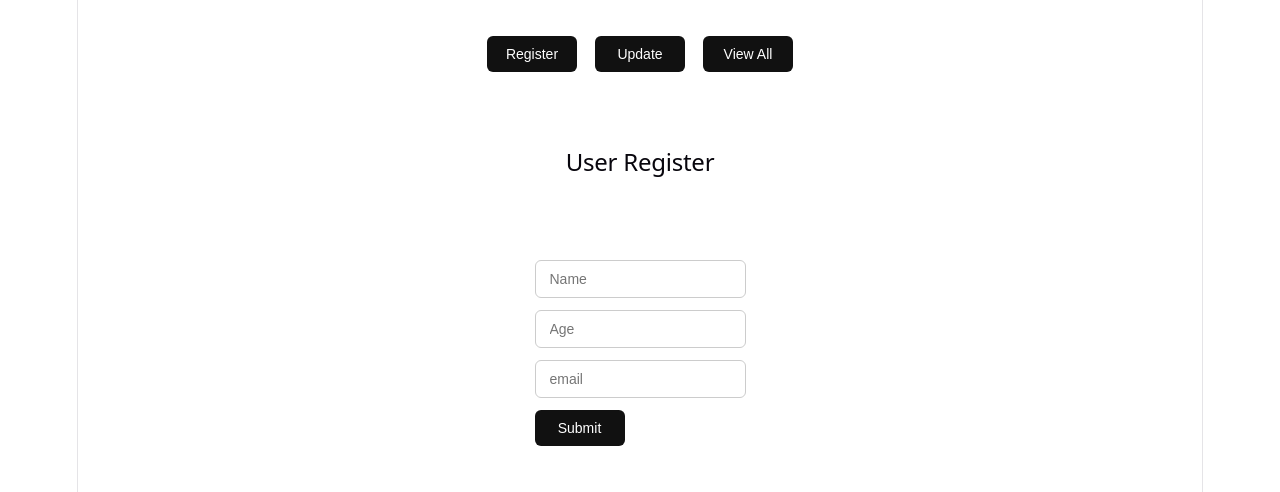
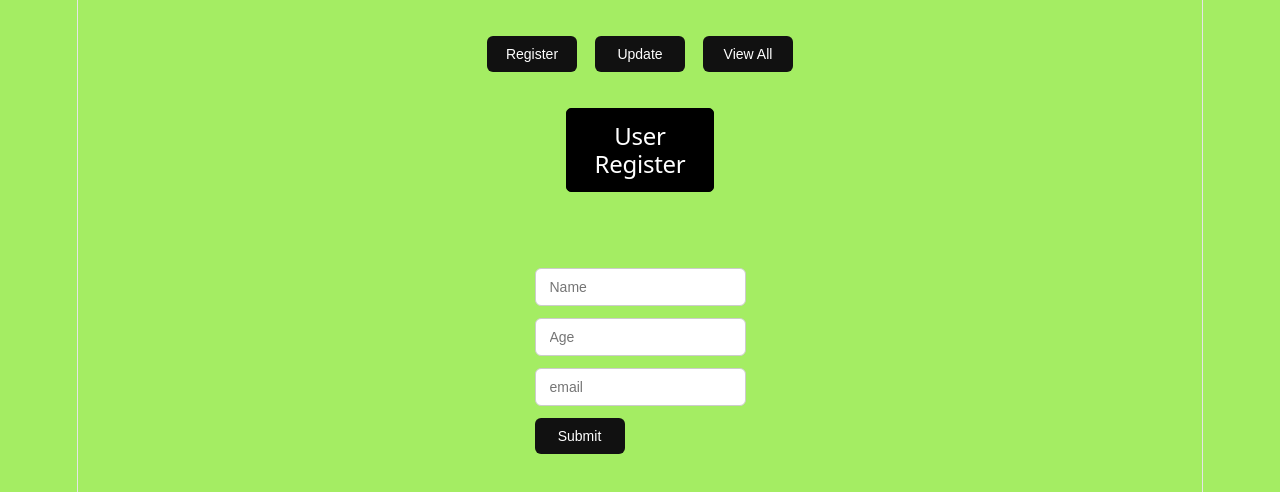
Before and after one commit to sal12321/frontend_registry, a React (Vite) app: page / in a window 1280 px wide. Shown: the top 492 px of the page. Built offline with nearby package versions, Linux system fonts and the light colour scheme.

Commit message:
adding css to pages

```diff
--- a/src/App.jsx
+++ b/src/App.jsx
@@ -51,8 +51,6 @@ function App() {
     {activePage==="view all" ?  <ViewAll  /> : ""}
     {/* {activePage==="register" ?  <Register /> : ""} */}
 
-
-    <h2></h2>
     </>
   )
 
--- a/src/CSS/Register.css
+++ b/src/CSS/Register.css
@@ -11,6 +11,16 @@ h2 {
   text-align: center;
   font-family: system-ui, sans-serif;
   margin-top: 40px;
+  color : white;
+  border : 1px solid black;
+  background-color: black;
+  width: 120px;
+  height: auto;
+  padding: 0.7rem;
+  margin: 0 auto;
+  border-radius: 5px;
+
+
 }
 
 input, button {
--- a/src/CSS/ViewAll.css
+++ b/src/CSS/ViewAll.css
@@ -1,5 +1,10 @@
 body {
     font-family: Arial, sans-serif;
+        margin: 0;
+    min-height: 100vh;
+    font-family: Arial, sans-serif;
+    background-color: #a4ed63;
+    color: #222;
 }
 
 h1 {
@@ -8,7 +13,12 @@ h1 {
 }
 
 ul {
-    max-width: 500px;
+   display: flex;
+    flex-wrap: wrap;
+    gap: 15px;
+    justify-content: center;
+
+    max-width: 800px;
     margin: 30px auto;
     padding: 0;
     list-style: none;
@@ -23,5 +33,17 @@ li {
 }
 
 li:hover {
-    background: #eaeaea;
+    background: #868686;
 }
+
+/* .container{
+    display: flex;
+    flex-direction: row;
+    gap: 1rem;
+
+    align-self: center;
+    width: 90%;
+    height: auto;
+    flex: 100 100px ;
+
+} */
--- a/src/component/ViewAll.jsx
+++ b/src/component/ViewAll.jsx
@@ -35,7 +35,7 @@ export default function ViewAll() {
         <>
         <h1>All Registered Users</h1>
 
-        <ul>
+        <ul className="container">
             {
                 Users.map((user) => {
                     return <li key = {user._id} >{user.name}</li>
--- a/src/index.css
+++ b/src/index.css
@@ -5,7 +5,7 @@
   --border: #e5e4e7;
   --code-bg: #f4f3ec;
   --accent: #aa3bff;
-  --accent-bg: rgba(170, 59, 255, 0.1);
+  --accent-bg: rgba(81, 72, 87, 0.1);
   --accent-border: rgba(170, 59, 255, 0.5);
   --social-bg: rgba(244, 243, 236, 0.5);
   --shadow:
```
